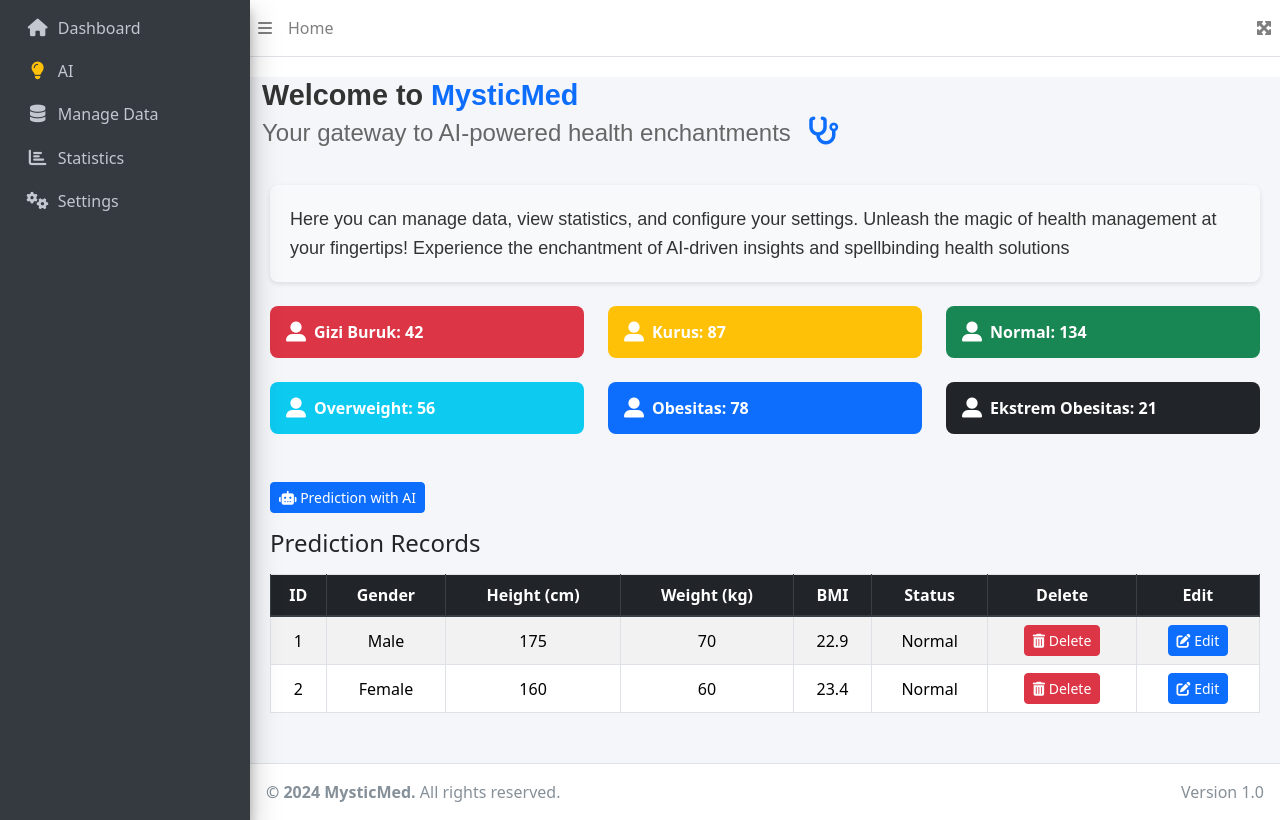
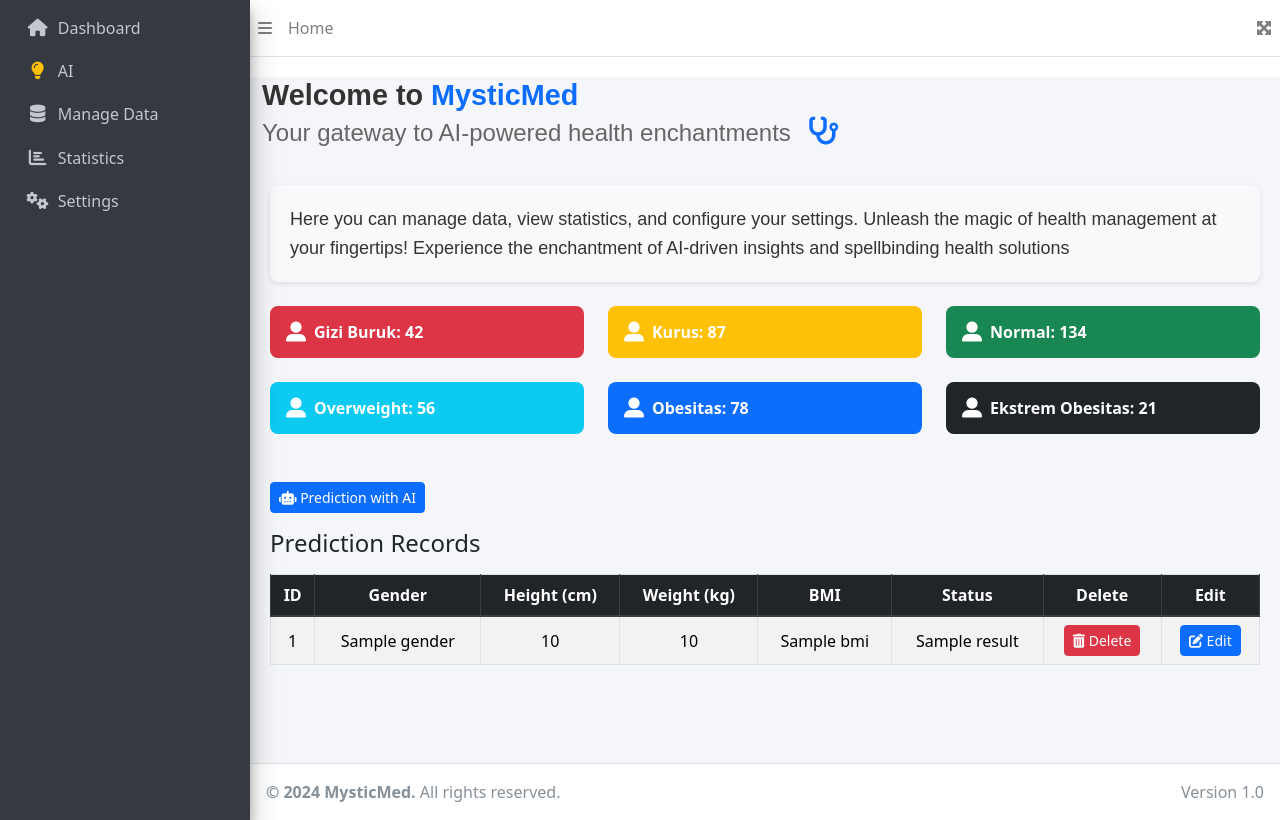
Before and after one commit to BlackBox-Ops/ML-BMI-Predict-, a Flask app: template templates/test.html in a window 1280 px wide. Run offline with Flask 3, Linux system fonts and the light colour scheme; the template is opened without the code that fills it: most values are stand-ins (such as "Sample title", 1, 10 or a date in 2020); parts of the project's set-up code (start-up, migrations or seed data) failed here and were passed over; some libraries are stand-ins or nearby versions.

Commit message:
melakukan perubahan pada tag tabel dan menampilkan isi table dari database

```diff
--- a/templates/test.html
+++ b/templates/test.html
@@ -193,7 +193,6 @@
                         </div>
                     </form>
                 </div>
-
                 <!-- Tabel -->
                 <div class="row">
                     <div class="col-12">
@@ -212,43 +211,28 @@
                                 </tr>
                             </thead>
                             <tbody id="record-table">
-                                <!-- Data tabel -->
+                                {% for record in rows %}
                                 <tr>
-                                    <td>1</td>
-                                    <td>Male</td>
-                                    <td>175</td>
-                                    <td>70</td>
-                                    <td>22.9</td>
-                                    <td>Normal</td>
+                                    <td>{{ record.id }}</td>
+                                    <td>{{ record.gender }}</td>
+                                    <td>{{ record.height }}</td>
+                                    <td>{{ record.weight }}</td>
+                                    <td>{{ record.bmi }}</td>
+                                    <td>{{ record.result }}</td>
                                     <td>
-                                        <button class="btn btn-danger btn-sm">
-                                            <i class="fas fa-trash-alt"></i> Delete
-                                        </button>
+                                        <form action="/delete/{{ record.id }}" method="post" style="display: inline;">
+                                            <button type="submit" class="btn btn-danger btn-sm">
+                                                <i class="fas fa-trash-alt"></i> Delete
+                                            </button>
+                                        </form>
                                     </td>
                                     <td>
-                                        <button class="btn btn-primary btn-sm">
+                                        <a href="/edit/{{ record.id }}" class="btn btn-primary btn-sm">
                                             <i class="fas fa-edit"></i> Edit
-                                        </button>
+                                        </a>
                                     </td>
                                 </tr>
-                                <tr>
-                                    <td>2</td>
-                                    <td>Female</td>
-                                    <td>160</td>
-                                    <td>60</td>
-                                    <td>23.4</td>
-                                    <td>Normal</td>
-                                    <td>
-                                        <button class="btn btn-danger btn-sm">
-                                            <i class="fas fa-trash-alt"></i> Delete
-                                        </button>
-                                    </td>
-                                    <td>
-                                        <button class="btn btn-primary btn-sm">
-                                            <i class="fas fa-edit"></i> Edit
-                                        </button>
-                                    </td>
-                                </tr>
+                                {% endfor %}
                             </tbody>
                         </table>
                     </div>
```
